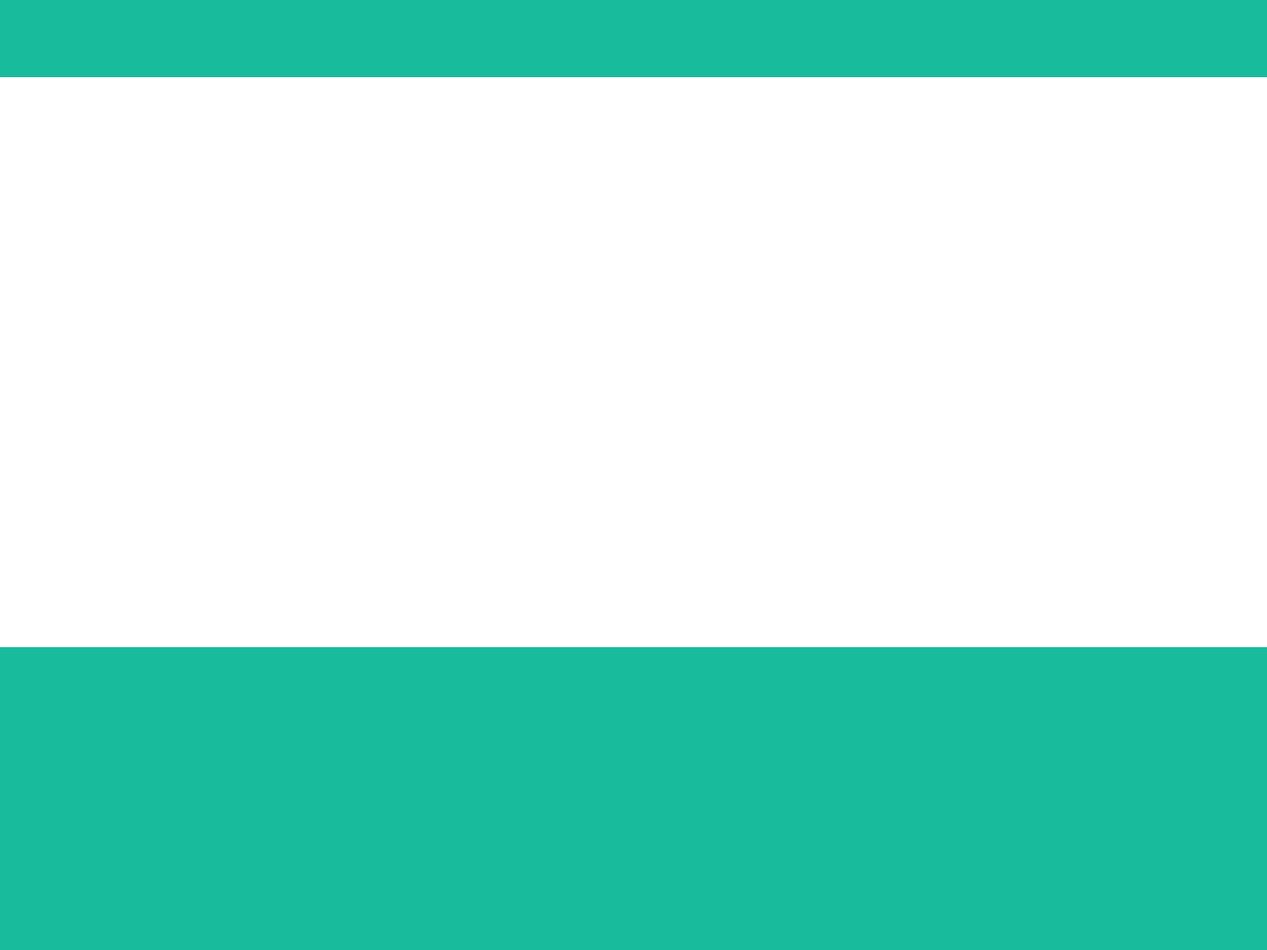
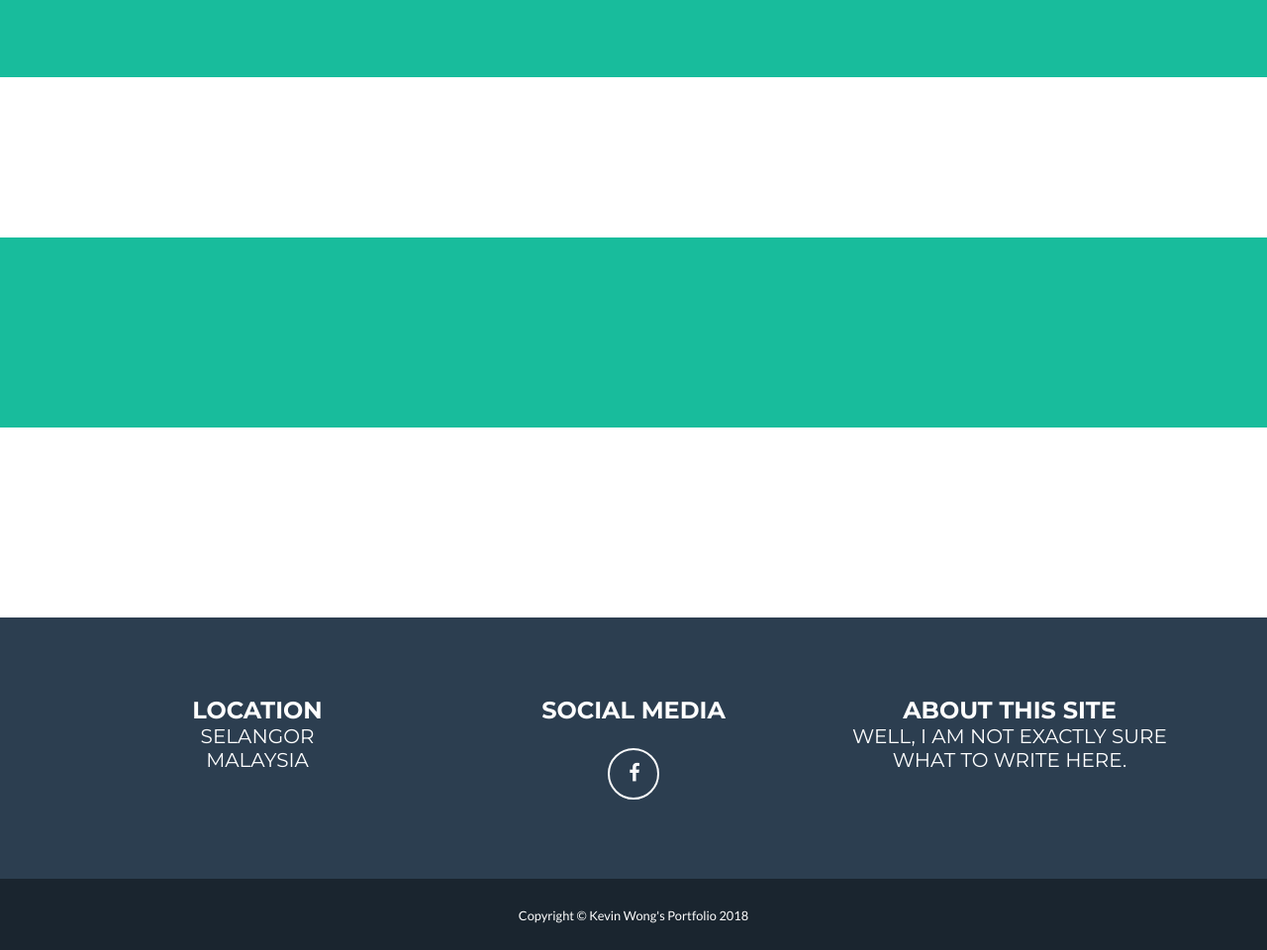
Before and after one commit to wertykevin91/PortfolioFirebase, a Node project: template functions/views/index/index.pug in a window 1280 px wide. Shown: the part 804-1764 px from the top of the page at 99% size. Before the commit the page ends 1458 px from the top, so only its background shows below. Run offline with Node 20 templates, Linux system fonts and the light colour scheme; the template is opened without the code that fills it: most values are stand-ins (such as "Sample title", 1, 10 or a date in 2020).

Commit message:
added all sections

```diff
--- a/functions/views/index/index.pug
+++ b/functions/views/index/index.pug
@@ -9,10 +9,10 @@ block content
         hr(class='star-light')
         h2(class='font-weight-light mb-0') Web Developer, C#, ASP.NET
     //- Portfolio
-    section
+    section(class='portfolio', id='portfolio')
     //- About
-    section
+    section(class='bg-primary text-white mb-0', id='about')
     //- Contact
-    section
+    section(class='', id='contact')
 
     //-script(src="/scripts/app/index/index.js")
--- a/functions/views/layout.pug
+++ b/functions/views/layout.pug
@@ -8,7 +8,7 @@ html
     meta(name='author' content='Kevin Wong')
 
     script(
-        src="//code.jquery.com/jquery-3.3.1.min.js"
+        src="https://code.jquery.com/jquery-3.3.1.min.js"
         integrity="sha256-FgpCb/KJQlLNfOu91ta32o/NMZxltwRo8QtmkMRdAu8="
         crossorigin="anonymous"
     )
@@ -59,4 +59,25 @@ html
               a(href="#about", class='nav-link py-3 px-0 px-lg-3 rounded js-scroll-trigger') About
             li(class='nav-item mx-0 mx-lg-1')
               a(href="#contact", class='nav-link py-3 px-0 px-lg-3 rounded js-scroll-trigger') Contact
-block content
+    block content
+
+  footer(class='footer text-center')
+    div(class='container')
+      div(class='row')
+        div(class='col-md-4 mb-5 mb-lg-0')
+          h4(class='text-uppercase mb-4') Location
+            p(class='lead mb-0') Selangor #[br] Malaysia
+        div(class='col-md-4 mb-5 mb-lg-0')
+          h4(class='text-uppercase mb-4') Social Media
+          ul(class='list-inline mb-0')
+            li(class='list-inline-item')
+              a(class='btn btn-outline-light btn-social text-center rounded-circle' href='https://www.youtube.com/watch?v=dQw4w9WgXcQ' target='_blank')
+                i(class='fa fa-fw fa-facebook')
+        div(class='col-md-4')
+          h4(class='text-uppercase mb-4') About This Site
+            p(class='lead mb-0') Well, I am not exactly sure what to write here.
+
+  div(class='copyright py-4 text-center text-white')
+    div(class='container')
+      - var date = new Date()
+      small Copyright &copy;  Kevin Wong's Portfolio #{date.getFullYear()}
```
Also changed, not shown: 2 other files.
